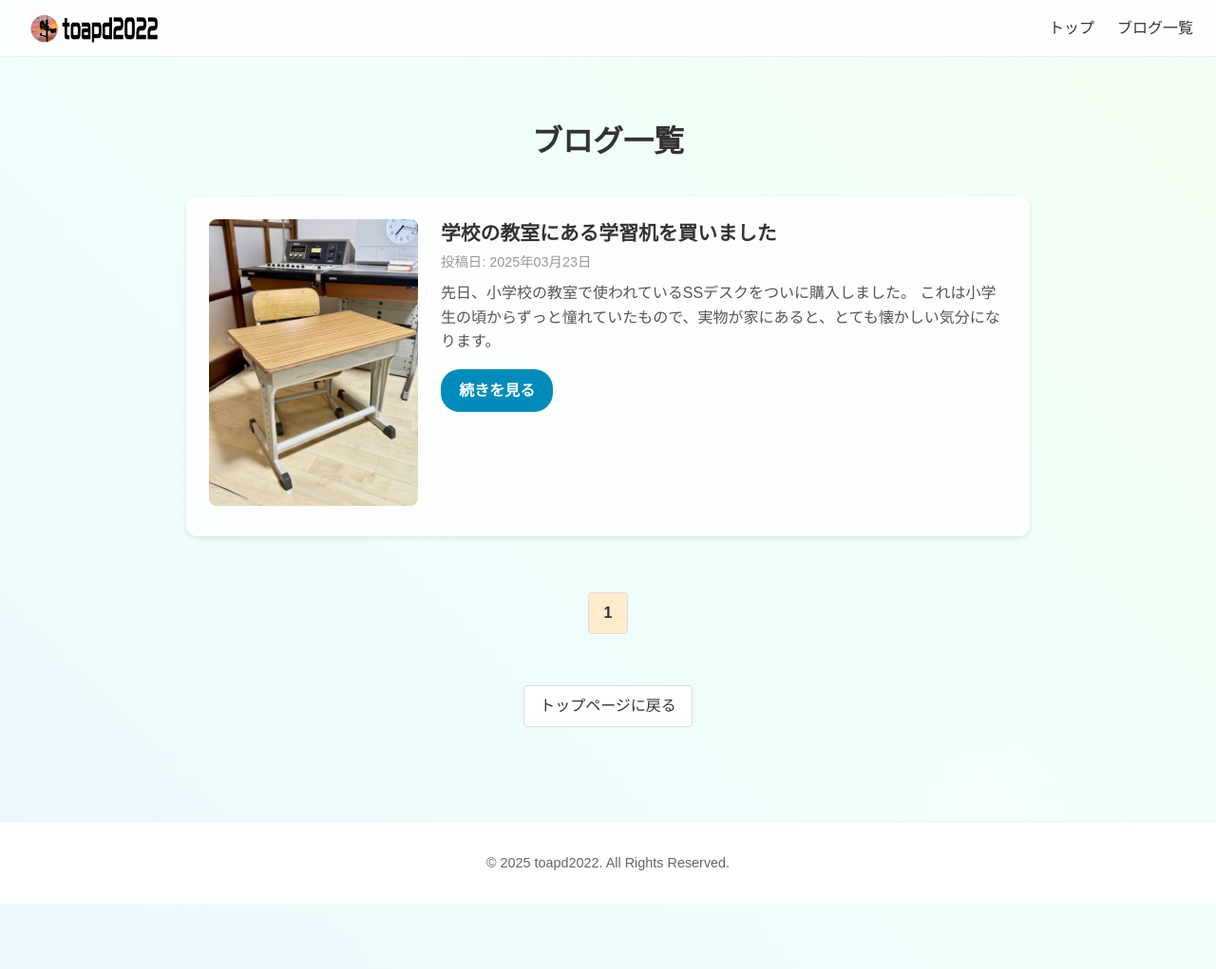
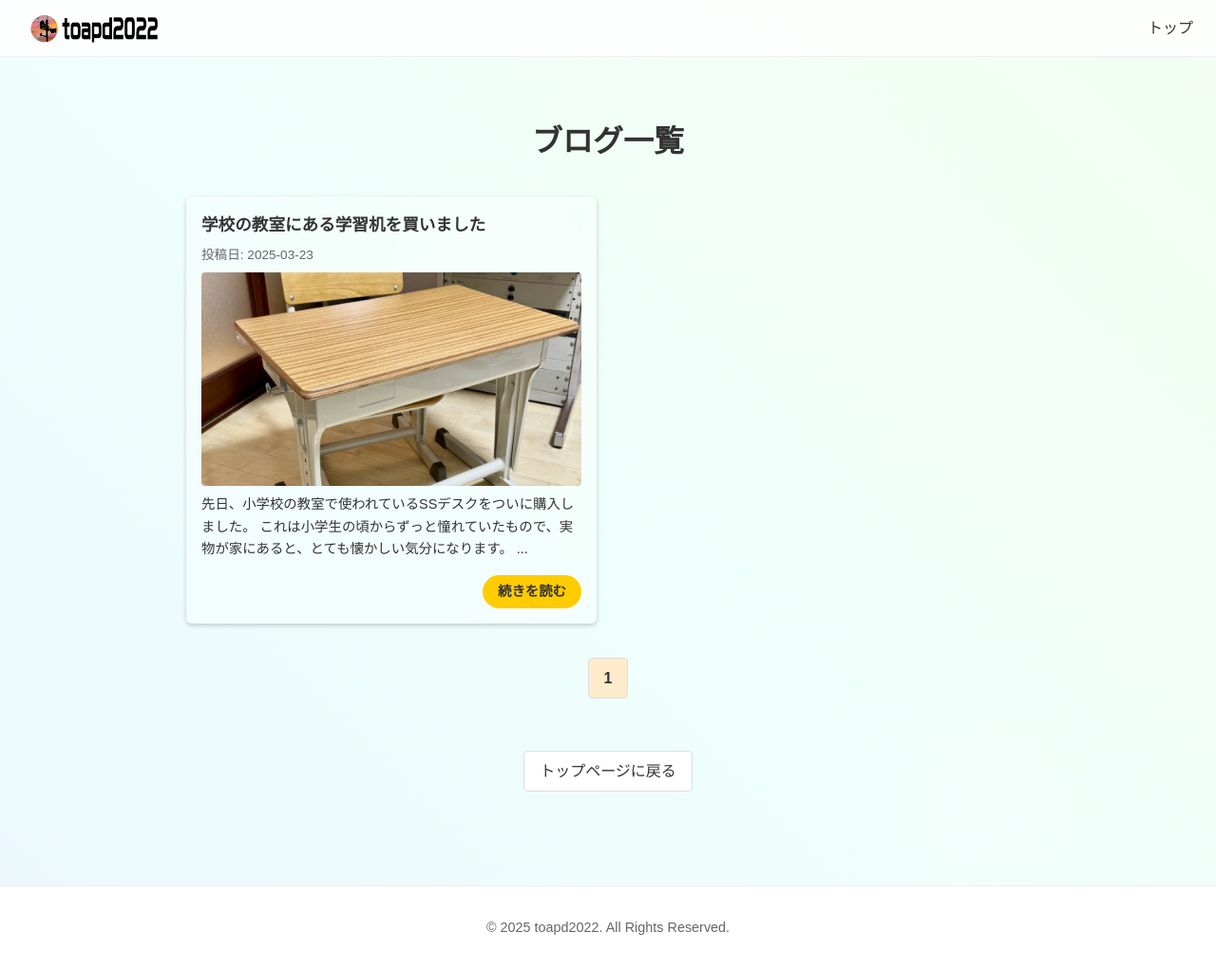
Before and after one commit to toapd2022/toapd2022, a Jekyll site: the page built from blog.html, in a window 1280 px wide and 1021 px high. Shown: the whole window at 95% size. Built offline with Jekyll 4.4.1, drawn with Linux system fonts in a browser that asks for light colours.

Commit message:
Add files via upload

```diff
--- a/blog.html
+++ b/blog.html
@@ -18,7 +18,11 @@ permalink: /blog.html
     /* =========================
        1) ベーススタイル
        ========================= */
-    * { margin: 0; padding: 0; box-sizing: border-box; }
+    * {
+      margin: 0;
+      padding: 0;
+      box-sizing: border-box;
+    }
     body {
       font-family: sans-serif, Arial, "Hiragino Kaku Gothic ProN", Meiryo;
       background: linear-gradient(45deg, #FFEFEF, #E7EFFF, #EFFFFB, #F7FCE8);
@@ -162,124 +166,74 @@ permalink: /blog.html
     }
 
     /* =========================
-       4) ブログ一覧
+       4) ブログ一覧 (PC2列, SP1列)
+       参考: index.html -> #blog
        ========================= */
     .blog-list {
-      display: flex;
-      flex-direction: column;
-      gap: 2rem;
+      display: grid;
+      grid-template-columns: 1fr 1fr; /* PCで2列 */
+      gap: 1.5rem;
+      margin-top: 2rem;
+    }
+    @media screen and (max-width: 768px) {
+      .blog-list {
+        grid-template-columns: 1fr; /* スマホで1列 */
+      }
+    }
+    .blog-item {
+      background: rgba(255,255,255,0.3);
+      backdrop-filter: blur(6px);
+      padding: 1rem;
+      border-radius: 6px;
+      transition: background 0.3s ease;
+      box-shadow: 0 2px 5px rgba(0,0,0,0.2);
+      transition: transform 0.3s ease;
+    }
+    .blog-item:hover {
+      background: rgba(255,255,255,0.6);
+      box-shadow: 0 4px 8px rgba(0,0,0,0.1);
+      transform: translateY(-2px);
+    }
+    .blog-item h3 {
+      margin-bottom: 0.4rem;
+      font-size: 1.1rem;
+    }
+    .blog-item p {
+      font-size: 0.9rem;
+      line-height: 1.6;
+    }
+    /* サムネイル(16:9) */
+    .blog-thumbnail {
+      margin: 0.5rem 0;
+    }
+    .blog-thumbnail img {
+      width: 100%;
+      aspect-ratio: 16 / 9;
+      object-fit: cover;
+      border-radius: 4px;
+      display: block;
     }
 
-    .blog-item {
-      background: rgba(255,255,255,0.8);
-      backdrop-filter: blur(4px);
-      padding: 1.5rem; /* ← デフォルトのカード内padding */
-      border-radius: 12px;
-      box-shadow: 0 2px 5px rgba(0,0,0,0.1);
-      transition: transform 0.3s ease, box-shadow 0.3s ease;
-      display: flex;
-      flex-direction: column;
-      align-items: flex-start;
-      margin-bottom: 2rem;
-    }
-    .blog-item:hover {
-      transform: translateY(-2px);
-      box-shadow: 0 4px 10px rgba(0,0,0,0.1);
-    }
-
-    /* ---------- スマホ版 (max-width:900px) 用 サムネ & 余白調整 ---------- */
-    @media (max-width: 900px) {
-      .blog-item {
-        /* カード本体のpaddingを上書きして少なくする */
-        padding: 1rem;
-      }
-      .blog-image {
-        position: relative;
-        width: 100%;
-        max-width: 300px;        /* 好みで変更可 */
-        margin: 0 auto 0.5rem;   /* 下部余白を0.5remに減らす */
-        aspect-ratio: 16 / 9;    /* 16:9の比率をキープ */
-        overflow: hidden;
-        border-radius: 8px;
-        box-shadow: 0 2px 5px rgba(0,0,0,0.1);
-      }
-      .blog-image img {
-        position: absolute;
-        top: 0;
-        left: 0;
-        width: 100%;
-        height: 100%;
-        object-fit: cover;
-      }
-    }
-
-    /* ---------- PC版 (min-width:900px) 用 サムネ表示 ---------- */
-    @media (min-width: 900px) {
-      .blog-item {
-        flex-direction: row;
-        align-items: flex-start;
-        margin-bottom: 1.5rem; /* PCでは少し余白を小さく */
-      }
-      .blog-image img {
-        width: 220px;      /* PC時の横幅 */
-        height: auto;
-        object-fit: cover; /* 画像の縦横比を崩さずトリミング */
-        margin-right: 1.5rem;
-        margin-bottom: 0;
-        border-radius: 8px;
-      }
-    }
-
-    .blog-content {
-      flex: 1;
-      display: flex;
-      flex-direction: column;
-    }
-    .blog-title {
-      font-size: 1.3rem;
-      margin-bottom: 0.3rem;
-      line-height: 1.4;
-    }
-    .blog-title a {
+    /* 「続きを読む」ボタン */
+    .btn-readmore {
+      display: inline-block;
+      padding: 0.4rem 1rem;
+      font-size: 0.9rem;
+      border-radius: 9999px;
+      background: #ffcc00;
       color: #333;
       text-decoration: none;
-    }
-    .blog-title a:hover {
-      text-decoration: underline;
-    }
-
-    .blog-date {
-      font-size: 0.9rem;
-      color: #999;
-      margin-bottom: 0.5rem;
-    }
-    .blog-excerpt {
-      color: #555;
-      line-height: 1.6;
-      margin-bottom: 1rem;
-    }
-
-    .readmore-wrapper {
-      margin-top: auto;
-      width: 100%;
-      text-align: left;
-    }
-    .btn-readmore {
-      display: inline-block;
-      padding: 0.6rem 1.2rem;
-      border-radius: 20px;
-      background: #008CBA;
-      color: #fff;
       font-weight: bold;
-      text-decoration: none;
-      transition: background 0.3s ease;
+      transition: transform 0.2s ease, background 0.3s ease;
+      cursor: pointer;
     }
     .btn-readmore:hover {
-      background: #0079a0;
+      transform: translateY(-2px);
+      background: #ffd933;
     }
 
     /* =========================
-       ページネーション (JS擬似)
+       ページネーション
        ========================= */
     .pagination {
       text-align: center;
@@ -347,15 +301,16 @@ permalink: /blog.html
   <!-- ヘッダー -->
   <header>
     <div class="logo">
-      <a href="{{ '/blog.html' | relative_url }}">
+      <!-- ロゴをクリックでトップページへ -->
+      <a href="{{ '/' | relative_url }}">
         <img src="{{ '/icons/logo.png' | relative_url }}" alt="toapd2022">
       </a>
     </div>
     <div class="header-right">
       <nav>
         <ul>
+          <!-- トップページのみ -->
           <li><a href="{{ '/' | relative_url }}">トップ</a></li>
-          <li><a href="{{ '/blog.html' | relative_url }}">ブログ一覧</a></li>
         </ul>
       </nav>
       <button class="hamburger" id="hamburgerBtn">
@@ -374,40 +329,33 @@ permalink: /blog.html
       <div class="blog-list" id="blogList">
         {% for post in site.posts %}
         <article class="blog-item">
-          <!-- 画像ブロック -->
+          <h3>
+            <a href="{{ post.url | relative_url }}">{{ post.title }}</a>
+          </h3>
+          <p style="color:#666; font-size:0.85rem;">
+            投稿日: {{ post.date | date: "%Y-%m-%d" }}
+          </p>
+
           {% if post.thumbnail %}
-          <div class="blog-image">
-            <img src="{{ post.thumbnail | relative_url }}" alt="サムネイル">
-          </div>
+            <div class="blog-thumbnail">
+              <img src="{{ post.thumbnail | relative_url }}" alt="{{ post.title }}">
+            </div>
+          {% else %}
+            <!-- サムネ無い場合 -->
+            <div class="blog-thumbnail">
+              <img src="{{ '/icons/tv1.png' | relative_url }}" alt="{{ post.title }}">
+            </div>
           {% endif %}
 
-          <!-- テキストブロック -->
-          <div class="blog-content">
-            <h2 class="blog-title">
-              <a href="{{ post.url | relative_url }}">{{ post.title }}</a>
-            </h2>
-
-            {% if post.date %}
-              <p class="blog-date">
-                投稿日: {{ post.date | date: "%Y年%m月%d日" }}
-              </p>
-            {% endif %}
-
-            <p class="blog-excerpt">
-              {{ post.excerpt | strip_html | truncate: 100 }}
-            </p>
-
-            <div class="readmore-wrapper">
-              <a href="{{ post.url | relative_url }}" class="btn-readmore">
-                続きを見る
-              </a>
-            </div>
-          </div><!-- /.blog-content -->
+          <p>
+            {{ post.excerpt | strip_html }} ...
+          </p>
+          <p style="text-align: right; margin-top: 1rem;">
+            <a href="{{ post.url | relative_url }}" class="btn-readmore">続きを読む</a>
+          </p>
         </article>
         {% endfor %}
       </div>
-
-      <!-- JS用ページネーション -->
       <div class="pagination" id="pagination"></div>
     {% else %}
       <p>まだ記事がありません。</p>
@@ -423,7 +371,7 @@ permalink: /blog.html
     <p>© 2025 toapd2022. All Rights Reserved.</p>
   </footer>
 
-  <!-- ハンバーガー + 擬似ページネーションJS -->
+  <!-- ハンバーガー + ページネーションJS -->
   <script>
     // ハンバーガーメニュー
     const hamburgerBtn = document.getElementById('hamburgerBtn');
```
Also changed, not shown: other parts of blog.html (+10 -7 lines).
